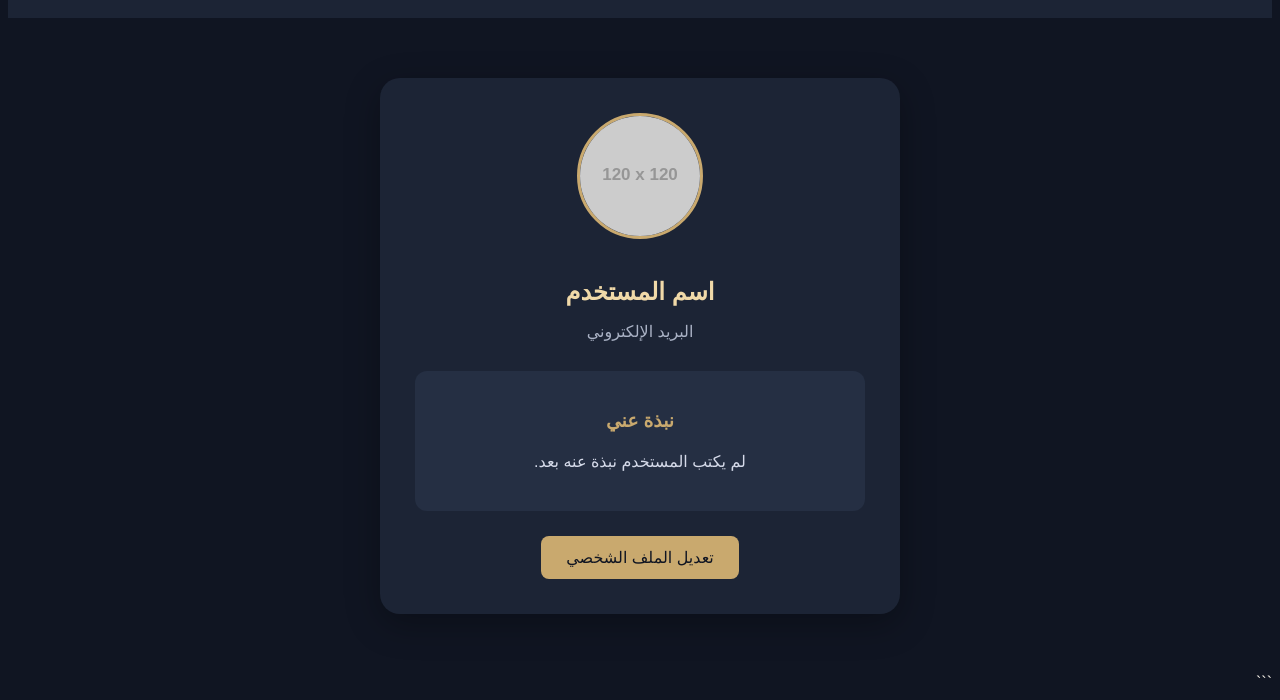
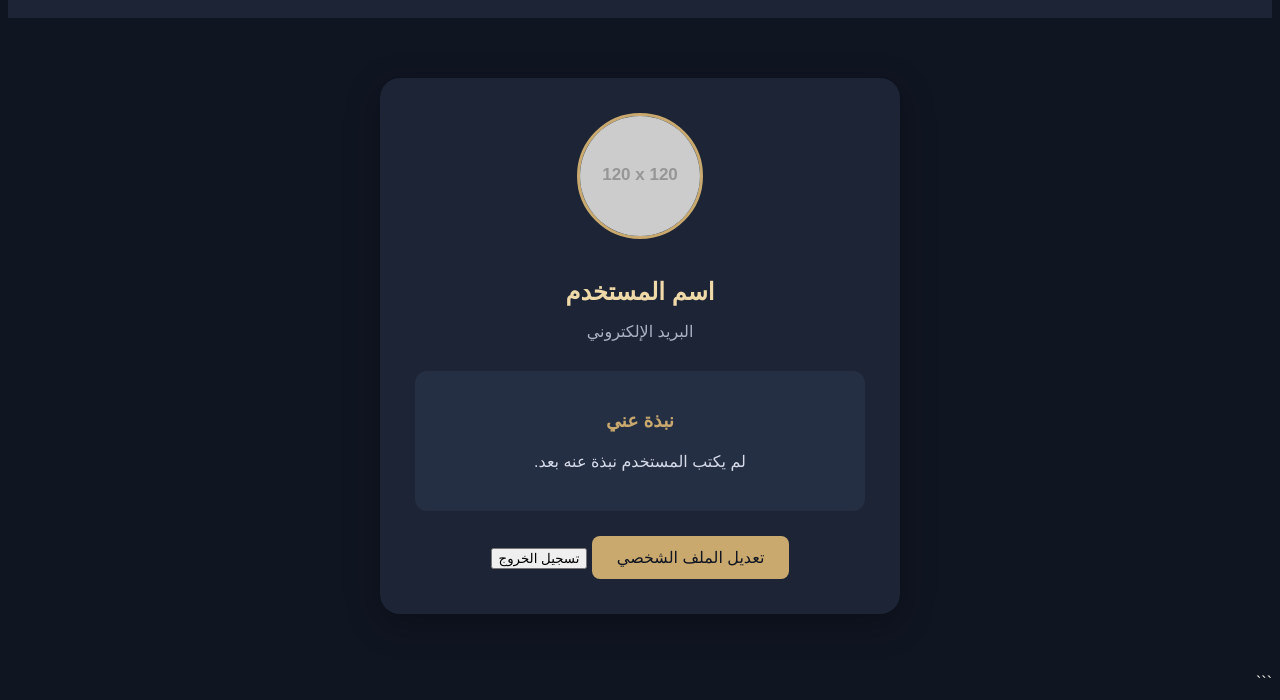
Before and after one commit to b00877586-del/Fablewood, a plain HTML site: page profile.html in a window 1280 px wide. Shown: the part 118-818 px from the top of the page. Drawn offline with Linux system fonts and the light colour scheme; no server answers; placeholder pictures from the web are drawn by us.

Commit message:
Update profile.html

```diff
--- a/profile.html
+++ b/profile.html
@@ -34,7 +34,7 @@
             </div>
 
             <button id="editProfileBtn">تعديل الملف الشخصي</button>
-
+             <button id="logoutBtn">تسجيل الخروج</button>
         </div>
 
     </main>
```
